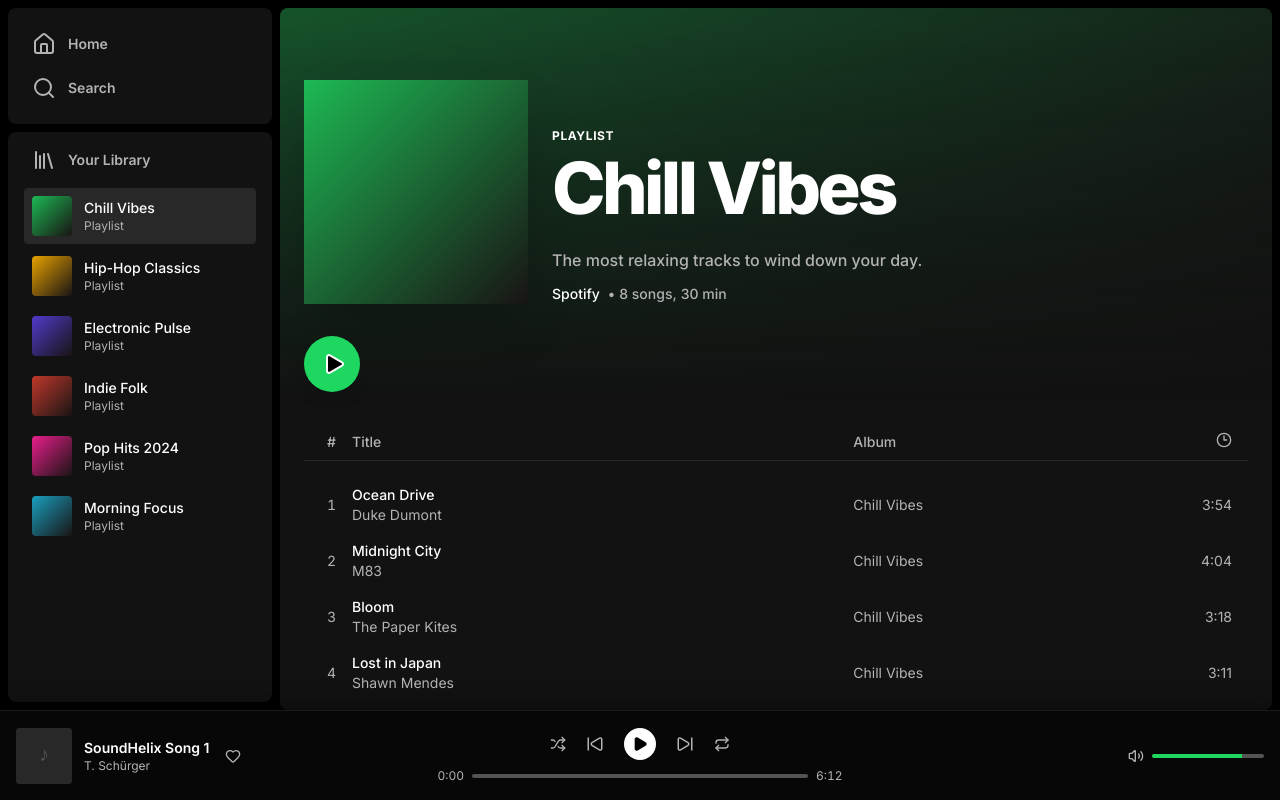
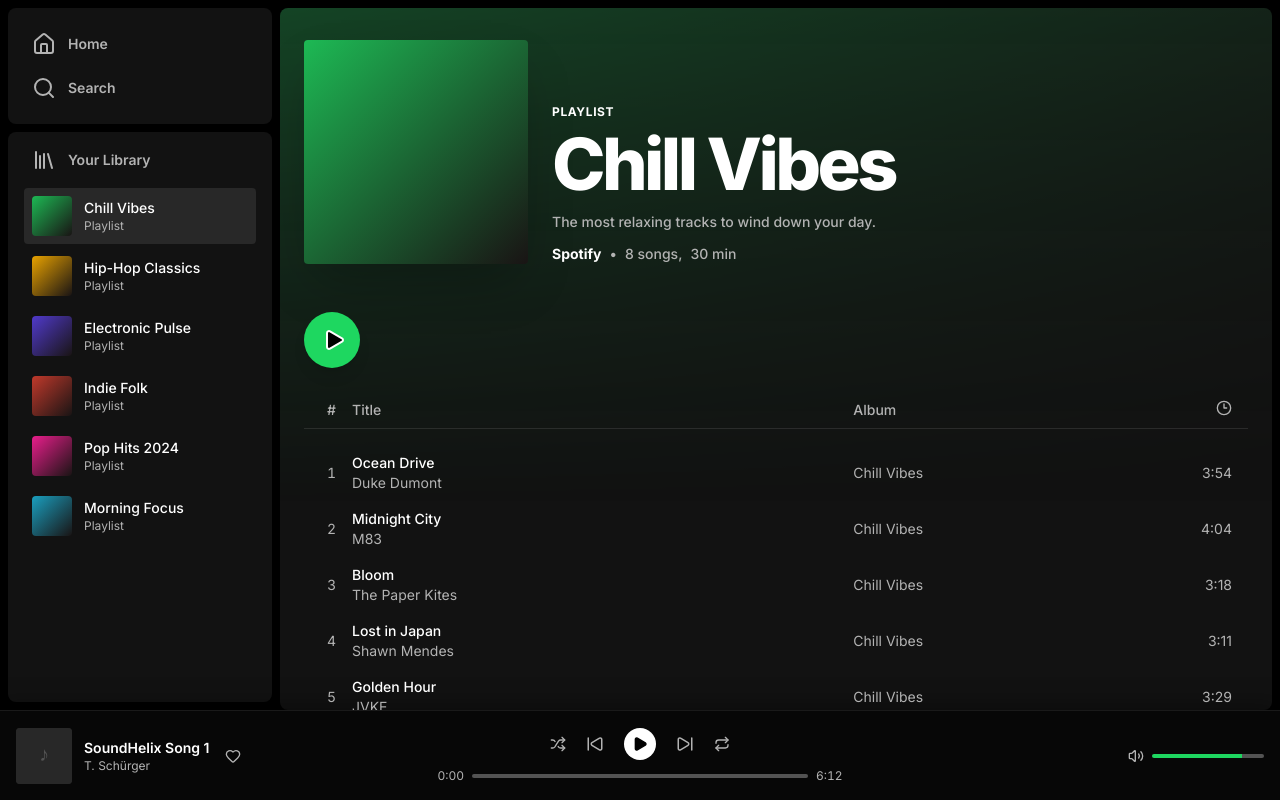
Before and after one commit to agrawalansh2706/Spotify-clone, a Next.js app: page /playlist/p1 in a window 1280 px wide. Built offline with nearby package versions, Linux system fonts and the light colour scheme.

Commit message:
feat: add PageTransition component using framer-motion for entry animations

```diff
--- a/package.json
+++ b/package.json
@@ -9,6 +9,7 @@
     "lint": "eslint"
   },
   "dependencies": {
+    "framer-motion": "^12.38.0",
     "lucide-react": "^1.8.0",
     "next": "16.2.4",
     "react": "19.2.4",
--- a/src/app/page.tsx
+++ b/src/app/page.tsx
@@ -2,6 +2,7 @@ import React from 'react';
 import Link from 'next/link';
 import { mockPlaylists } from '@/data/mockData';
 import { Play } from 'lucide-react';
+import PageTransition from '@/components/PageTransition';
 
 export default function HomePage() {
   function getGreeting() {
@@ -12,6 +13,7 @@ export default function HomePage() {
   }
 
   return (
+    <PageTransition>
       <div className="p-6 pb-24 h-full overflow-y-auto w-full">
         <h1 className="text-3xl font-bold text-white mb-6 tracking-tight">
           {getGreeting()}
@@ -61,5 +63,6 @@ export default function HomePage() {
           ))}
         </div>
       </div>
+    </PageTransition>
   );
 }
--- a/src/app/playlist/[id]/page.tsx
+++ b/src/app/playlist/[id]/page.tsx
@@ -1,32 +1,29 @@
 import React from 'react';
 import { notFound } from 'next/navigation';
 import { getPlaylistById } from '@/data/mockData';
-import { Play, Clock3 } from 'lucide-react';
+import { Clock3 } from 'lucide-react';
 import TrackRow from '@/components/TrackRow';
+import PlaylistHeader from '@/components/PlaylistHeader';
+import PageTransition from '@/components/PageTransition';
 
 interface PageProps {
-  params: Promise<{
-    id: string;
-  }>;
+  params: Promise<{ id: string }>;
 }
 
 export default async function PlaylistPage({ params }: PageProps) {
   const { id } = await params;
   const playlist = getPlaylistById(id);
+  if (!playlist) notFound();
 
-  if (!playlist) {
-    notFound();
-  }
-
-  // Calculate total duration roughly
   const totalSeconds = playlist.tracks.reduce((acc, t) => acc + t.duration, 0);
-  const mins = Math.floor(totalSeconds / 60);
+  const totalMins = Math.floor(totalSeconds / 60);
 
   return (
+    <PageTransition>
       <div className="h-full overflow-y-auto w-full relative">
-      {/* Header gradient background */}
+        {/* Ambient background gradient */}
         <div
-        className="absolute top-0 left-0 w-full h-[400px] opacity-40 z-0 pointer-events-none"
+          className="absolute top-0 left-0 w-full h-[500px] opacity-30 z-0 pointer-events-none"
           style={{
             background: playlist.coverColor,
             maskImage: 'linear-gradient(to bottom, black 0%, transparent 100%)',
@@ -34,44 +31,17 @@ export default async function PlaylistPage({ params }: PageProps) {
           }}
         />
 
-      <div className="relative z-10 p-6 pb-24">
-        {/* Playlist Header */}
-        <div className="flex flex-col md:flex-row items-end gap-6 mb-8 mt-12">
-          <div
-            className="w-48 h-48 md:w-56 md:h-56 shadow-2xl flex-shrink-0"
-            style={{ background: playlist.coverColor }}
-          />
-          <div className="flex flex-col gap-2 relative z-10 w-full">
-            <span className="text-xs font-bold text-white uppercase tracking-wider">Playlist</span>
-            <h1 className="text-5xl md:text-7xl font-extrabold text-white tracking-tighter mb-4">
-              {playlist.name}
-            </h1>
-            <p className="text-[#b3b3b3] text-sm md:text-base font-medium">{playlist.description}</p>
-            <div className="flex items-center gap-1 text-sm font-medium mt-1">
-              <span className="text-white hover:underline cursor-pointer">Spotify</span>
-              <span className="text-[#b3b3b3] before:content-['•'] before:mx-1">{playlist.tracks.length} songs,</span>
-              <span className="text-[#b3b3b3]">{mins} min</span>
-            </div>
-          </div>
-        </div>
-
-        {/* Action Bar */}
-        <div className="flex items-center gap-6 mb-8 mt-4">
-          <button className="w-14 h-14 bg-[#1ed760] rounded-full flex items-center justify-center hover:scale-105 transition hover:bg-[#1fdf64] shadow-lg">
-            <Play size={24} fill="black" className="ml-1" />
-          </button>
-        </div>
+        <div className="relative z-10 pt-8">
+          <PlaylistHeader playlist={playlist} totalMins={totalMins} />
 
           {/* Tracks Table */}
-        <div className="mt-8">
-          {/* Table Header */}
-          <div className="grid grid-cols-[16px_1fr_1fr_minmax(120px,1fr)] md:grid-cols-[16px_minmax(120px,4fr)_2fr_120px] gap-4 px-4 py-2 border-b border-[#ffffff1a] text-[#b3b3b3] text-sm font-medium mb-4 sticky top-0 bg-[#121212] z-20">
+          <div className="px-6 pb-24">
+            <div className="grid grid-cols-[16px_1fr_1fr_minmax(120px,1fr)] md:grid-cols-[16px_minmax(120px,4fr)_2fr_120px] gap-4 px-4 py-2 border-b border-[#ffffff1a] text-[#b3b3b3] text-sm font-medium mb-4">
               <div className="text-right">#</div>
               <div>Title</div>
               <div className="hidden md:block">Album</div>
               <div className="flex justify-end"><Clock3 size={16} /></div>
             </div>
-
             <div className="flex flex-col">
               {playlist.tracks.map((track, i) => (
                 <TrackRow key={track.id} track={track} index={i} />
@@ -80,5 +50,6 @@ export default async function PlaylistPage({ params }: PageProps) {
           </div>
         </div>
       </div>
+    </PageTransition>
   );
 }
--- /dev/null
+++ b/src/components/PageTransition.tsx
@@ -0,0 +1,16 @@
+'use client';
+import { motion } from 'framer-motion';
+import React from 'react';
+
+export default function PageTransition({ children }: { children: React.ReactNode }) {
+  return (
+    <motion.div
+      initial={{ opacity: 0, y: 10 }}
+      animate={{ opacity: 1, y: 0 }}
+      transition={{ duration: 0.22, ease: 'easeOut' }}
+      className="h-full w-full"
+    >
+      {children}
+    </motion.div>
+  );
+}
--- /dev/null
+++ b/src/components/PlaylistHeader.tsx
@@ -0,0 +1,107 @@
+'use client';
+import React, { useEffect, useState } from 'react';
+import { Play } from 'lucide-react';
+import { Playlist } from '@/data/mockData';
+import { usePlayerStore } from '@/store/playerStore';
+
+interface PlaylistHeaderProps {
+  playlist: Playlist;
+  totalMins: number;
+}
+
+function hexToRgb(hex: string): string {
+  const result = /^#?([a-f\d]{2})([a-f\d]{2})([a-f\d]{2})$/i.exec(hex);
+  if (!result) return '18, 18, 18';
+  return `${parseInt(result[1], 16)}, ${parseInt(result[2], 16)}, ${parseInt(result[3], 16)}`;
+}
+
+export default function PlaylistHeader({ playlist, totalMins }: PlaylistHeaderProps) {
+  const [scrolled, setScrolled] = useState(false);
+  const [headerBg, setHeaderBg] = useState('transparent');
+  const { play } = usePlayerStore();
+
+  // Extract first hex color from coverColor gradient string
+  const baseColor = playlist.coverColor.match(/#[a-fA-F0-9]{6}/)?.[0] ?? '#121212';
+
+  useEffect(() => {
+    const scrollEl = document.getElementById('main-scroll-area');
+    if (!scrollEl) return;
+
+    const handleScroll = () => {
+      const offset = scrollEl.scrollTop;
+      const threshold = 80;
+      if (offset > threshold) {
+        setScrolled(true);
+        const opacity = Math.min((offset - threshold) / 80, 0.92);
+        setHeaderBg(`rgba(${hexToRgb(baseColor)}, ${opacity})`);
+      } else {
+        setScrolled(false);
+        setHeaderBg('transparent');
+      }
+    };
+
+    scrollEl.addEventListener('scroll', handleScroll, { passive: true });
+    return () => scrollEl.removeEventListener('scroll', handleScroll);
+  }, [baseColor]);
+
+  const handlePlayAll = () => {
+    if (playlist.tracks.length > 0) {
+      play(playlist.tracks[0]);
+    }
+  };
+
+  return (
+    <>
+      {/* Sticky scroll-linked header bar */}
+      <div
+        className="sticky top-0 z-30 w-full px-6 py-4 flex items-center gap-4"
+        style={{
+          background: headerBg,
+          backdropFilter: scrolled ? 'blur(8px)' : 'none',
+          WebkitBackdropFilter: scrolled ? 'blur(8px)' : 'none',
+          transition: 'background 0.3s ease',
+          minHeight: '64px',
+        }}
+      >
+        {scrolled && (
+          <h2 className="text-xl font-extrabold text-white tracking-tight truncate animate-in fade-in">
+            {playlist.name}
+          </h2>
+        )}
+      </div>
+
+      {/* Hero section — pulled up to overlap sticky bar */}
+      <div className="px-6 pb-6 flex flex-col md:flex-row items-end gap-6 -mt-16">
+        <div
+          className="w-48 h-48 md:w-56 md:h-56 shadow-2xl flex-shrink-0 rounded-sm"
+          style={{ background: playlist.coverColor }}
+        />
+        <div className="flex flex-col gap-2 w-full">
+          <span className="text-xs font-bold text-white uppercase tracking-wider">Playlist</span>
+          <h1 className="text-4xl md:text-7xl font-extrabold text-white tracking-tighter">
+            {playlist.name}
+          </h1>
+          <p className="text-[#b3b3b3] text-sm font-medium mt-1">{playlist.description}</p>
+          <div className="flex items-center gap-1 text-sm font-medium mt-1">
+            <span className="text-white font-bold">Spotify</span>
+            <span className="text-[#b3b3b3] mx-1">•</span>
+            <span className="text-[#b3b3b3]">{playlist.tracks.length} songs,</span>
+            <span className="text-[#b3b3b3] ml-1">{totalMins} min</span>
+          </div>
+        </div>
+      </div>
+
+      {/* Action Bar */}
+      <div className="px-6 pb-6 flex items-center gap-6 mt-6">
+        <button
+          onClick={handlePlayAll}
+          className="w-14 h-14 bg-[#1ed760] rounded-full flex items-center justify-center hover:scale-105 hover:bg-[#1fdf64] shadow-lg"
+          style={{ transition: 'transform 0.15s ease, background 0.15s ease' }}
+          aria-label="Play all tracks"
+        >
+          <Play size={24} fill="black" className="ml-1" />
+        </button>
+      </div>
+    </>
+  );
+}
```
Also changed, not shown: 1 other file (tests, documents, lock files or other folders). Lines whose indentation alone changed are shown as unchanged.
